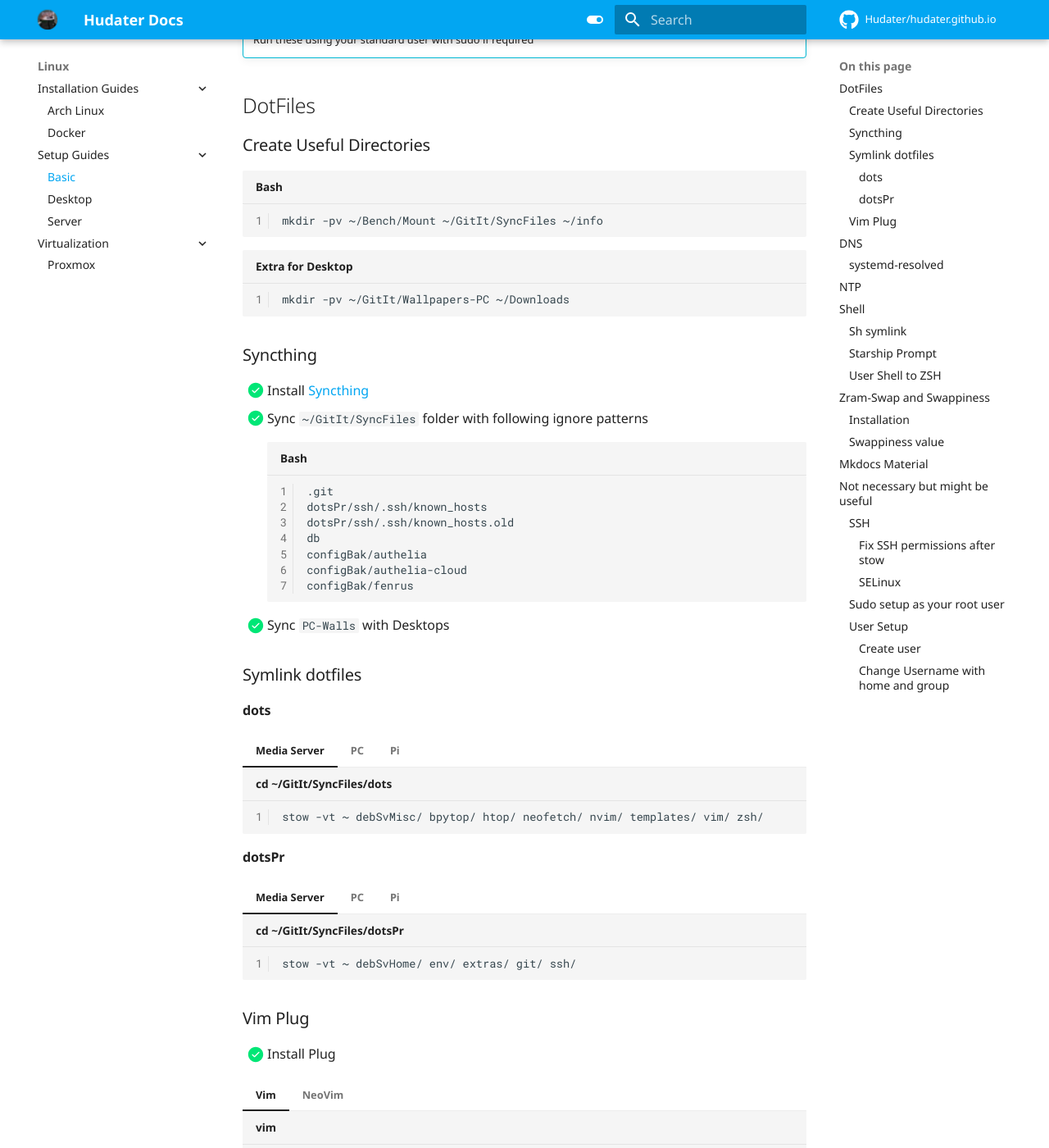
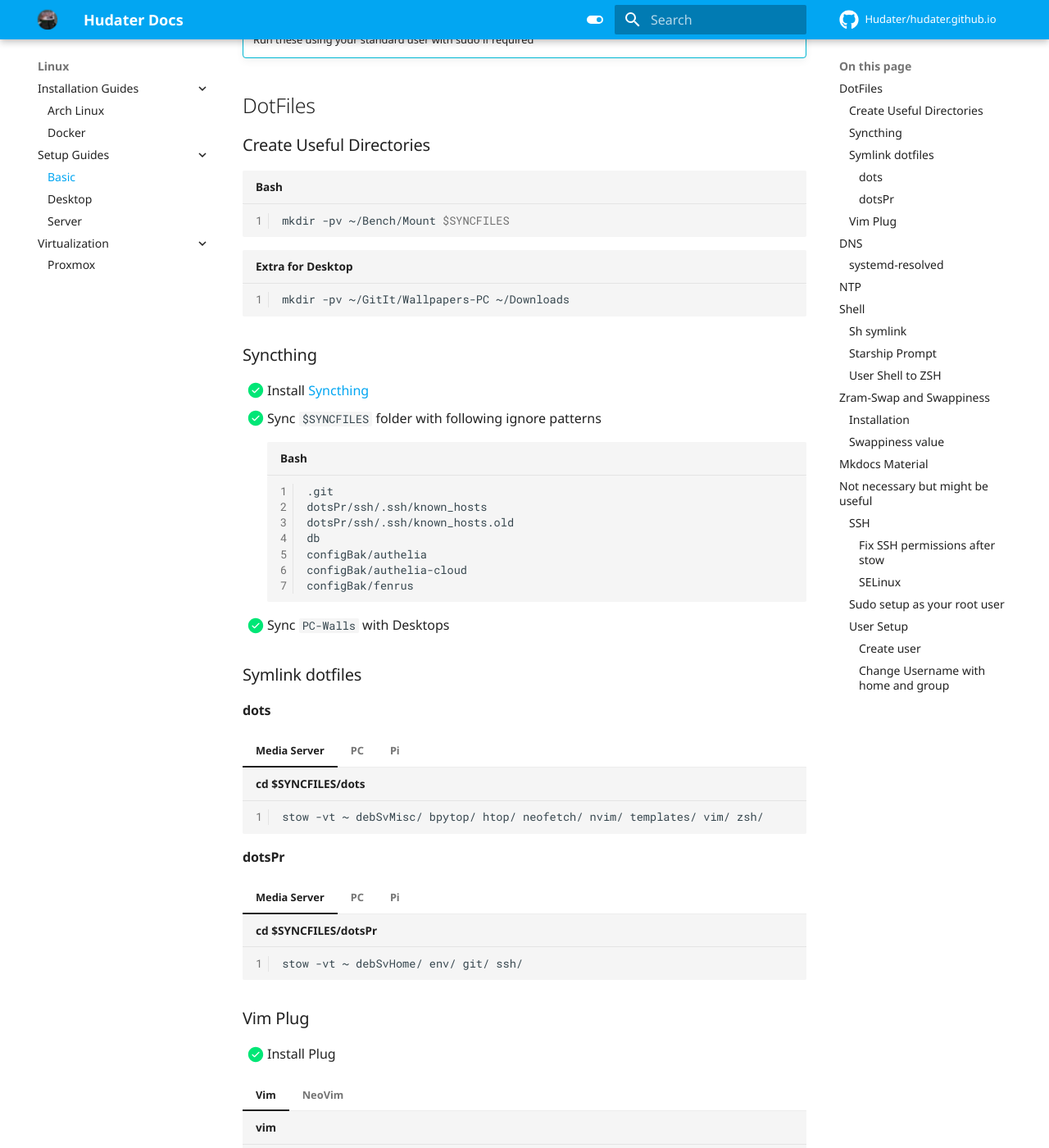
Before and after one commit to Hudater/hudater.github.io, an MkDocs documentation site: the page built from docs/linux/basic.md, in a window 1280 px wide and 1400 px high, scrolled down 285 px. Shown: the whole window at 82% size. Built offline with MkDocs 1.6.1 and Material for MkDocs 9.7.7, drawn with Linux system fonts in a browser that asks for light colours; comment, search, counter and statistics services are not loaded; some of the changed text lies outside the part shown.

Commit message:
linux guide minor changes; TODO: refactor docs to new lab

````diff
--- a/docs/linux/basic.md
+++ b/docs/linux/basic.md
@@ -13,7 +13,7 @@
 ## DotFiles
 ### Create Useful Directories
 ```bash
-mkdir -pv ~/Bench/Mount ~/GitIt/SyncFiles ~/info
+mkdir -pv ~/Bench/Mount $SYNCFILES
 ```
 ```bash title="Extra for Desktop"
 mkdir -pv ~/GitIt/Wallpapers-PC ~/Downloads
@@ -21,7 +21,7 @@
 
 ### Syncthing
 - [x] Install [Syncthing](/filesv/syncthing/)
-- [x] Sync `~/GitIt/SyncFiles` folder with following ignore patterns
+- [x] Sync `$SYNCFILES` folder with following ignore patterns
 ```bash
 .git
 dotsPr/ssh/.ssh/known_hosts
@@ -36,35 +36,35 @@
 ### Symlink dotfiles
 #### dots
 === "Media Server"
-    ```bash title="cd ~/GitIt/SyncFiles/dots"
+    ```bash title="cd $SYNCFILES/dots"
     stow -vt ~ debSvMisc/ bpytop/ htop/ neofetch/ nvim/ templates/ vim/ zsh/
     ```
 
 === "PC"
-    ```bash title="cd ~/GitIt/SyncFiles/dots"
+    ```bash title="cd $SYNCFILES/dots"
     stow -vt ~ alacritty/ awesome/ bpytop/ compton/ htop/ kitty/ neofetch/ nitrogen/ nvim/ pcMisc/ pcVol/ rofi/ templates/ theming/ vim/ zsh/
     ```
 
 === "Pi"
-    ```bash title="cd ~/GitIt/SyncFiles/dots"
+    ```bash title="cd $SYNCFILES/dots"
     stow -vt ~ bpytop/ htop/ neofetch/ nvim/ templates/ piMisc/ vim/ zsh/
     ```
 
 
 #### dotsPr
 === "Media Server"
-    ```bash title="cd ~/GitIt/SyncFiles/dotsPr"
-    stow -vt ~ debSvHome/ env/ extras/ git/ ssh/
+    ```bash title="cd $SYNCFILES/dotsPr"
+    stow -vt ~ debSvHome/ env/ git/ ssh/
     ```
 
 === "PC"
-    ```bash title="cd ~/GitIt/SyncFiles/dotsPr"
-    stow -vt ~ env/ extras/ git/ pcHome/ redshift/ ssh/
+    ```bash title="cd $SYNCFILES/dotsPr"
+    stow -vt ~ env/ git/ pcHome/ redshift/ ssh/
     ```
 
 === "Pi"
-    ```bash title="cd ~/GitIt/SyncFiles/dotsPr"
-    stow -vt ~ env/ git/ extras/ piHome/ ssh/
+    ```bash title="cd $SYNCFILES/dotsPr"
+    stow -vt ~ env/ git/ piHome/ ssh/
     ```
 
 ### Vim Plug
@@ -211,7 +211,7 @@
 
 - [x] CD into mkdocs folder
     ```bash
-    cd ~/GitIt/SyncFiles/hudater.github.io
+    cd $SYNCFILES/hudater.github.io
     ```
 
 - [x] Install requirements from file
--- a/mkdocs.yml
+++ b/mkdocs.yml
@@ -167,4 +167,4 @@
     - icon: fontawesome/brands/github
       link: https://github.com/Hudater
 
-copyright: Copyright &copy; 2022 Hudater
+copyright: Copyright &copy; 2024 Hudater
````
Also changed, not shown: README.md (+12 -0 lines), docs/filesv/samba.md (+35 -35 lines).
